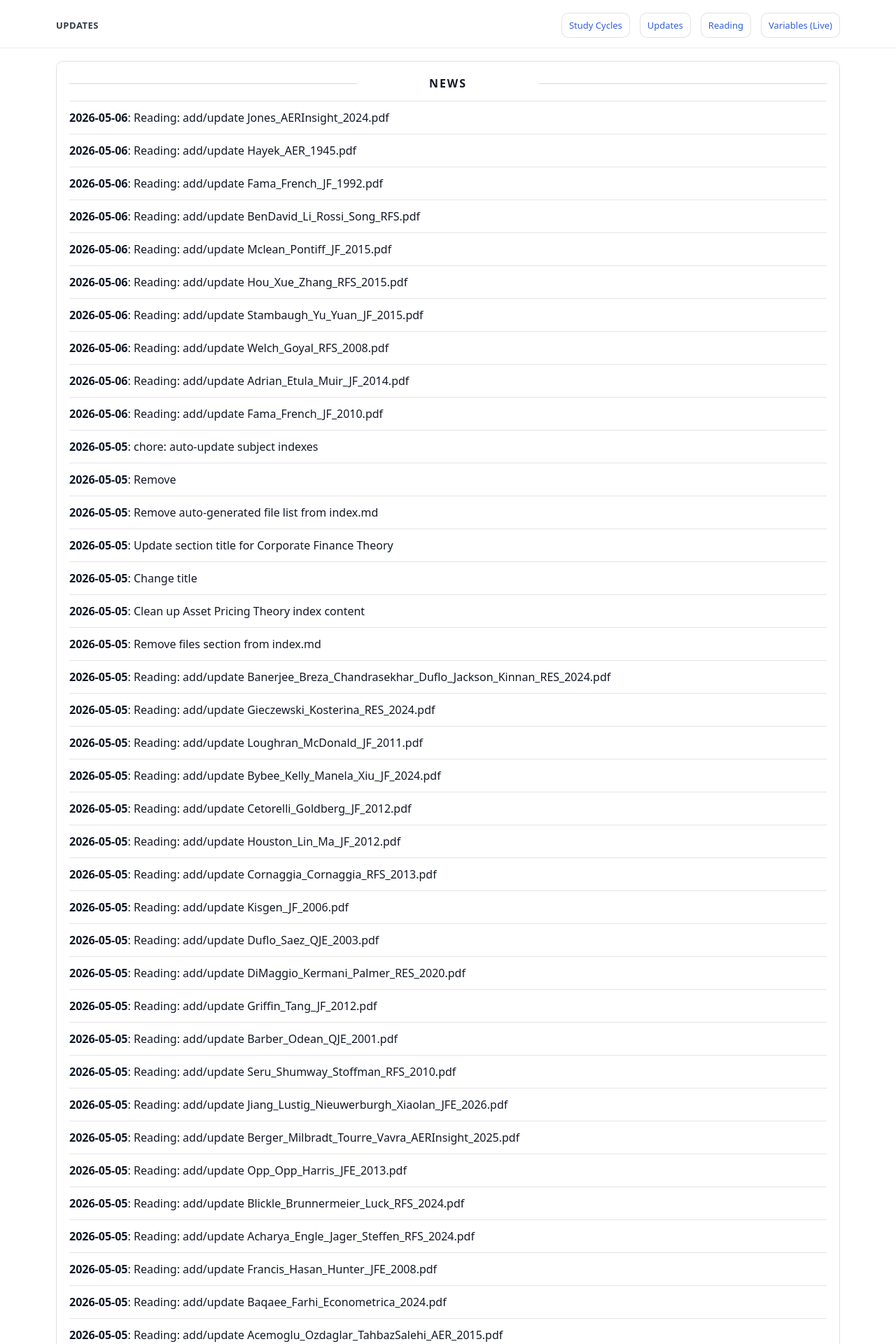
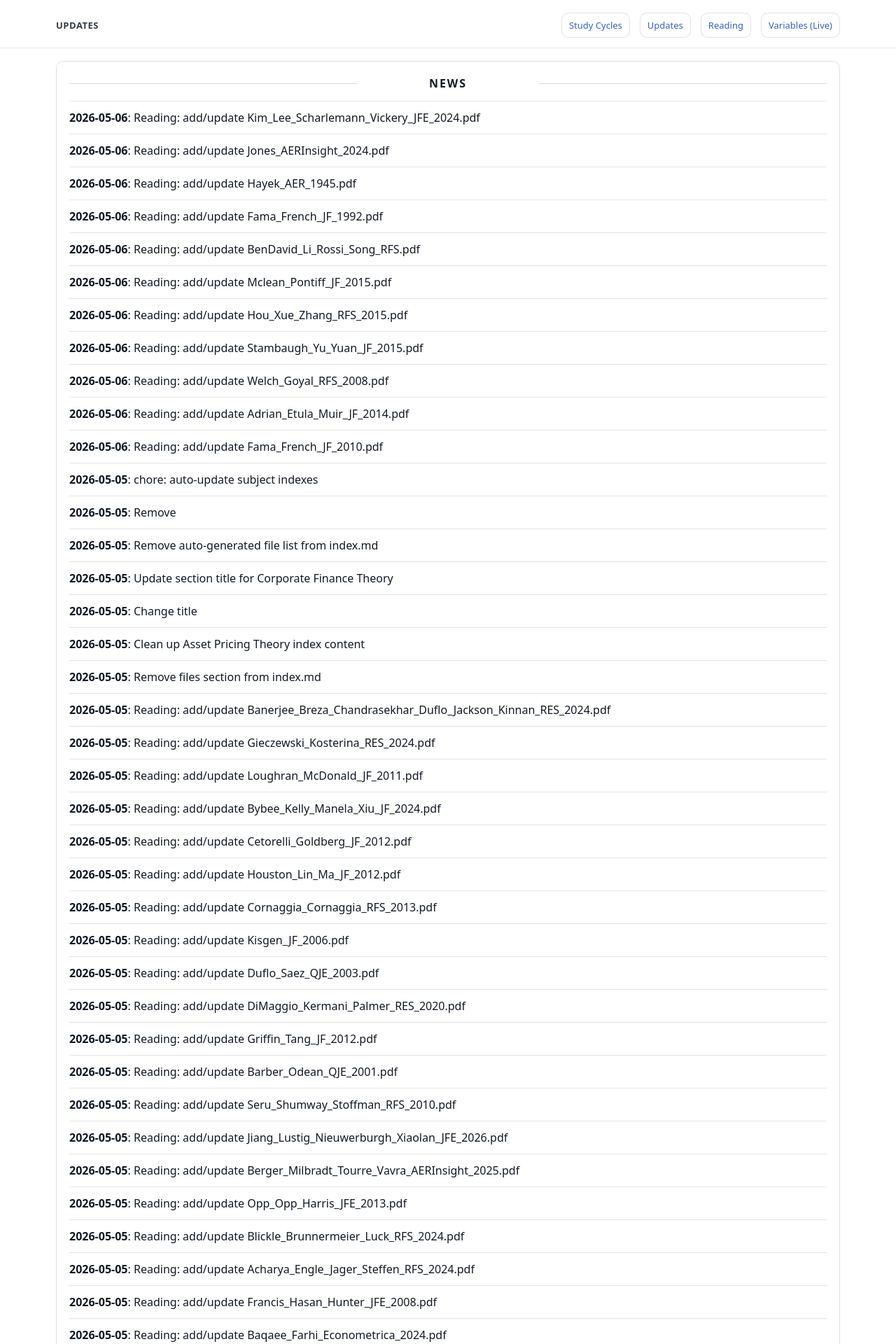
Before and after one commit to yaxinzn/study-archive, a Jekyll site: the page built from updates/index.md, in a window 1280 px wide. Shown: the top 1920 px of the page at 70% size. Built offline with Jekyll 4.4.1, drawn with Linux system fonts in a browser that asks for light colours; some of the changed text lies outside the part shown.

Commit message:
chore: update NEWS feed

```diff
--- a/_data/news.yml
+++ b/_data/news.yml
@@ -1,4 +1,7 @@
 # Auto-generated update history (sorted newest -> oldest). Do not edit manually.
+- ts: "1778060102"
+  date: "2026-05-06"
+  title: "Reading: add/update Kim_Lee_Scharlemann_Vickery_JFE_2024.pdf"
 - ts: "1778059924"
   date: "2026-05-06"
   title: "Reading: add/update Jones_AERInsight_2024.pdf"
```
